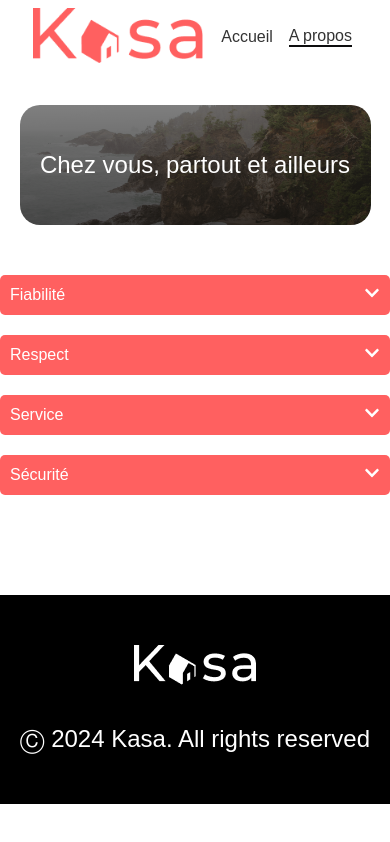
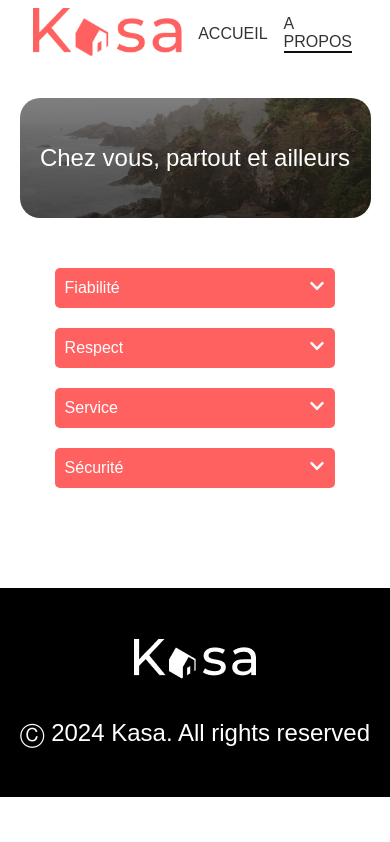
Before and after one commit to MarwenCode/projet-11--Kasa--OC, a React (Vite) app: page /about in a window 390 px wide. Built offline with nearby package versions, Linux system fonts and the light colour scheme.

Commit message:
add part style rotation animation

```diff
--- a/src/components/header/header.scss
+++ b/src/components/header/header.scss
@@ -9,6 +9,7 @@
   // width: 100%;
   max-width: 1350px;
   margin: 30px auto;
+  width: 90%;
 
 
   h1 {
@@ -33,6 +34,17 @@
   }
 }
 
+
+
+@media screen and (max-width: 768px) {
+  .header {
+    width: 85%;
+    height: 180px;
+    h1 {
+      font-size: 26px;
+    }
+  }
+}
 
 
 
--- a/src/components/navbar/navbar.scss
+++ b/src/components/navbar/navbar.scss
@@ -40,11 +40,18 @@
       img {
         width: 100%;
         max-width: 170px;
+
       }
+
+
     }
 
     .links {
       margin-right: 30px;
+      text-transform: uppercase;
+
+
+
 
       a {
         margin-left: 1rem;
@@ -70,6 +77,9 @@
 
     .links {
       margin-right: 30px;
+      text-transform: uppercase;
+
+
 
       a {
         margin-left: 1rem;
@@ -77,6 +87,43 @@
     }
   }
 }
+
+
+
+@media screen and (max-width: 376px) {
+  .navbar {
+
+
+    .logo {
+      width: 120px;
+      margin-left: 25px;
+
+      img {
+        width: 90%;
+        max-width: 170px;
+      }
+    }
+
+    .links {
+      text-transform: uppercase;
+
+
+
+
+
+      a {
+        margin-left: 1rem;
+        font-size: 15px;
+      }
+    }
+  }
+}
+
+
+
+
+
+
 
 @media screen and (max-width: 320px) {
   .navbar {
@@ -89,13 +136,16 @@
 
 
       img {
-          width: 100%;
+        width: 70%;
         max-width: 170px;
       }
     }
 
     .links {
       margin-right: 15px;
+      text-transform: uppercase;
+      font-size: 10px;
+
 
       a {
         margin-left: 1rem;
@@ -104,28 +154,3 @@
     }
   }
 }
-
-  @media screen and (max-width: 376px) {
-    .navbar {
-
-
-      .logo {
-        width: 120px;
-        margin-left: 25px;
-
-        img {
-          width: 100%;
-          max-width: 170px;
-        }
-      }
-
-      .links {
-
-
-        a {
-          margin-left: 1rem;
-          font-size: 15px;
-        }
-      }
-    }
-  }
--- a/src/pages/about/about.scss
+++ b/src/pages/about/about.scss
@@ -10,13 +10,18 @@
     align-items: center;
     gap: 20px;
     margin-top: 50px;
+    // padding: 30px;
+
+
+
+
   }
 }
 
 @media screen and (max-width: 768px) {
   .about {
     .dropdown-container {
-      width: 100%;
+      width: 90%;
       justify-content: center;
       align-items: center;
       margin-left: auto;
--- a/src/pages/appartmentDetails/Dropdown.jsx
+++ b/src/pages/appartmentDetails/Dropdown.jsx
@@ -17,7 +17,7 @@ const Dropdown = ({ title, children }) => {
     <div className="dropdown">
       <div className="title"  onClick={toggle}>
         <p>{title}</p>
-        <span>
+        <span className={`dropdown-icon ${isOpen ? 'rotate-up' : 'rotate-down'}`}>
           {isOpen ? (
             <FaChevronUp className="dropdown-icon" />
           ) : (
--- a/src/pages/appartmentDetails/apartDetails.scss
+++ b/src/pages/appartmentDetails/apartDetails.scss
@@ -80,7 +80,6 @@
           border-radius: 5px;
           // font-size: 14px;
           justify-content: center;
-
         }
       }
     }
@@ -135,8 +134,6 @@
         }
       }
     }
-
-
   }
 
   .down {
@@ -161,9 +158,13 @@
     // background-color: red;
     width: 100%;
 
+    height: 355px;
+    overflow: hidden;
+    border-radius: 25px;
+
     img {
       border-radius: 25px;
-      height: 415px;
+      height: 100%;
       object-fit: cover;
     }
   }
@@ -180,21 +181,14 @@
       .info {
         display: flex;
         font-size: 10px;
-
-
-
-
       }
 
       .tags {
         height: 30px;
         // font-size: 10px;
 
-
-
         span {
           font-size: small;
-
         }
       }
     }
@@ -209,7 +203,6 @@
         justify-content: space-between;
 
         .top {
-
         }
 
         .rating {
--- a/src/pages/appartmentDetails/dropdown.scss
+++ b/src/pages/appartmentDetails/dropdown.scss
@@ -1,8 +1,5 @@
 .dropdown {
-
-  width: 100%;
-
-
+  width: 80%;
 
   .title {
     display: flex;
@@ -20,20 +17,27 @@
 
     .dropdown-icon {
       color: white;
+      transition: transform 0.3s ease;
+    }
+
+    .dropdown-icon.rotate-down {
+      transform: rotate(0deg);
+    }
+
+    .dropdown-icon.rotate-up {
+      transform: rotate(-180deg);
     }
   }
 
   .content {
     padding: 10px;
-    background-color: rgb(245, 244, 244);
+    background-color: rgb(243, 243, 243);
 
     p {
       background-color: #ff6060;
       color: white;
       margin: 0;
     }
-
-
 
     ul {
       list-style: none;
@@ -71,7 +75,6 @@
   @media screen and (max-width: 375px) {
     .dropdown {
       width: 100%;
-
     }
   }
 
```
Lines whose indentation alone changed are shown as unchanged.
